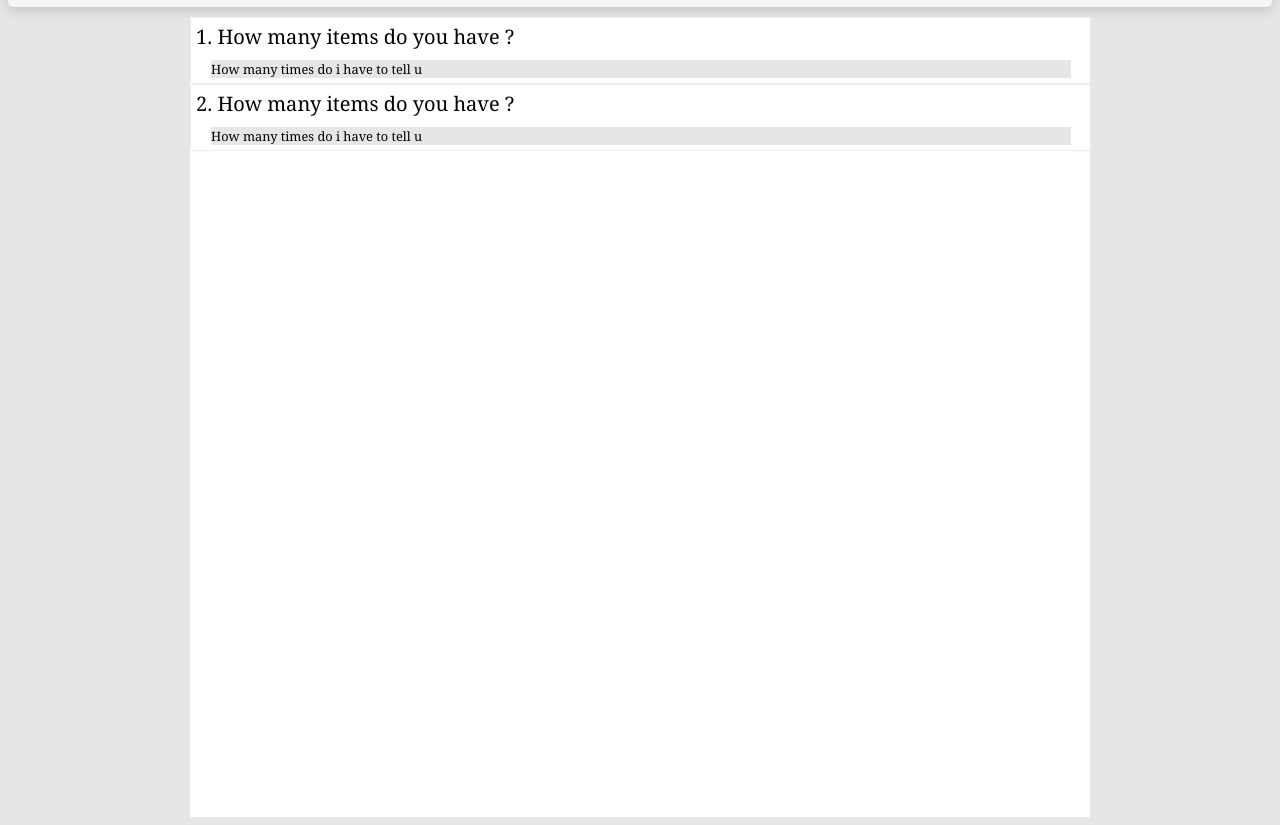
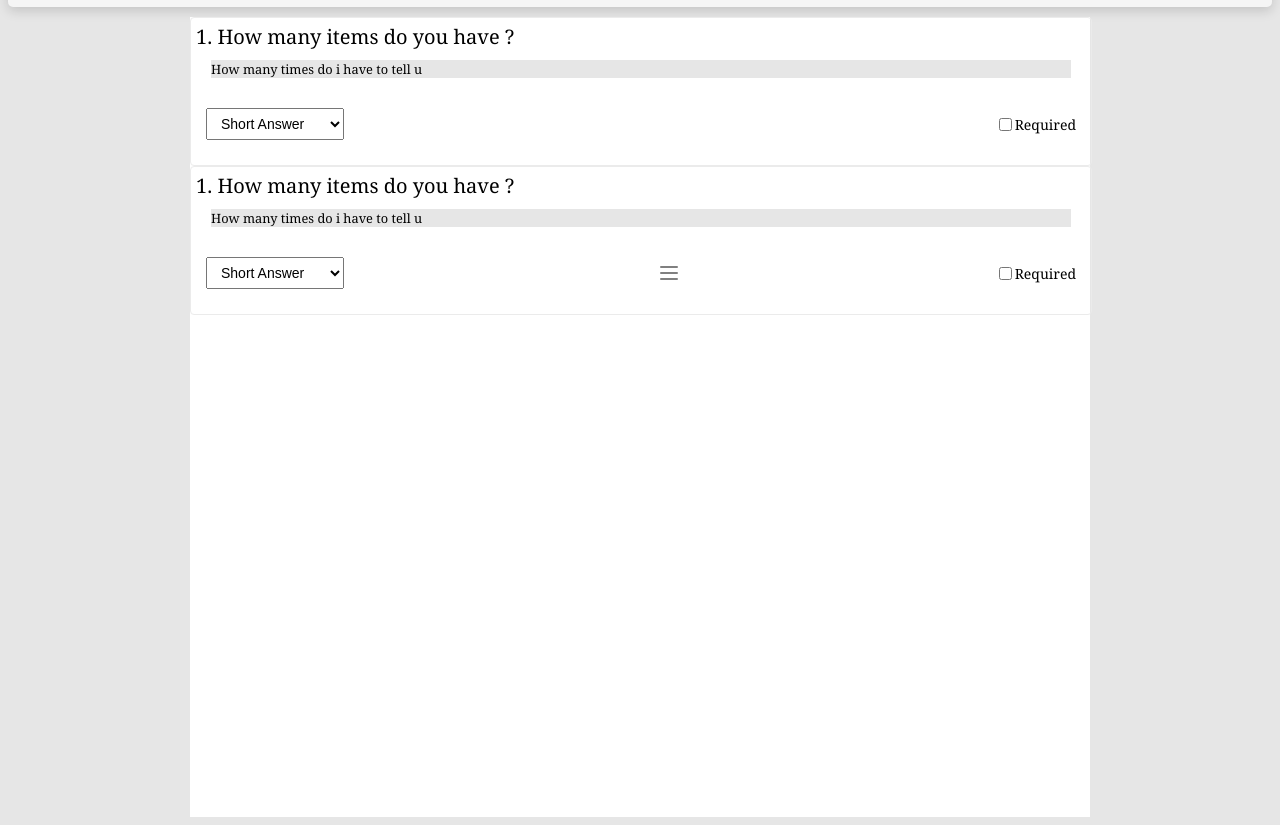
Before and after one commit to SkySaksham/SkyForms, a plain HTML site: page form.html in a window 1280 px wide. Shown: the part 117-942 px from the top of the page. Drawn offline with Linux system fonts and the light colour scheme.

Commit message:
editor improved

```diff
--- /dev/null
+++ b/body.css
@@ -0,0 +1,5 @@
+body {
+    background: rgb(230,230,230);
+    font-family: Georgia, 'Times New Roman', Times, serif, Times, serif;
+    font-weight: 400;
+}
--- a/form.html
+++ b/form.html
@@ -3,6 +3,7 @@
 <head>
     <title id = "head-title">SkyForms</title>
     <link rel="stylesheet" href="./navBar.css">
+    <link rel="stylesheet" href="./body.css">
 </head>
 <body>
 
@@ -12,15 +13,55 @@
     <div class = "Qcard">
         <div class="Qtitle">1. How many items do you have ? </div>
         <div class="Qdescription" > How many times do i have to tell u</div>
+        <div class="Qbottom">
+            <select class="questionType">
+                <option value="short">Short Answer</option>
+                <option value="paragraph">Paragraph</option>
+                <option value="mcq">Multiple Choice</option>
+                <option value="checkbox">Checkboxes</option>
+                <option value="dropdown">Dropdown</option>
+            </select>
+
+            <label class="required">
+                <input type="checkbox">
+                Required
+            </label>
+        </div>
     </div>
+
     <div class = "Qcard">
-        <div class="Qtitle">2. How many items do you have ? </div>
+        <div class="Qtitle">1. How many items do you have ? </div>
         <div class="Qdescription" > How many times do i have to tell u</div>
+        <div class="Qbottom">
+
+            <select class="questionType">
+                <option value="short">Short Answer</option>
+                <option value="paragraph">Paragraph</option>
+                <option value="mcq">Multiple Choice</option>
+                <option value="checkbox">Checkboxes</option>
+                <option value="dropdown">Dropdown</option>
+            </select>
+
+            <div class="dragHandle">
+                <span></span>
+                <span></span>
+                <span></span>
+            </div>
+
+            <label class="required">
+                <input type="checkbox">
+                Required
+            </label>
+        </div>
     </div>
+
+
 
 </div>
 
 </body>
+
+
 <script type="module" >
 import { getNavbar } from "./navBar.js";
 const nav = document.querySelector("#nav");
@@ -58,6 +99,30 @@ nav.replaceWith(getNavbar({left : null, middle : "Draft" , right:'add'}));
     margin:5px;
     width: 100%;
 }
+.Qbottom {
+    display: flex;
+    justify-content: space-between;
+    align-items: center;
+    margin: 10px;
+    padding: 10px 0;
+}
+
+.questionType {
+    margin : 5px;
+    padding: 6px 10px;
+    font-size: 14px;
+}
+
+.required {
+    margin : 5px;
+    display: flex;
+    align-items: center;
+
+    font-size: 14px;
+}
+.required input[type="checkbox"] {
+    accent-color: gray;
+}
 
 .Qcard {
     display : flex;
@@ -65,15 +130,33 @@ nav.replaceWith(getNavbar({left : null, middle : "Draft" , right:'add'}));
     margin: 0 auto;
 
     border: 1px solid rgb(235,235,235);
+
     flex-direction: column;
     border-radius: 4px;
     margin-top: 0px;
+    transition: transform 150ms ease;
 }
 
-body {
-    background: rgb(230,230,230);
-    font-family: Georgia, 'Times New Roman', Times, serif, Times, serif;
+.dragHandle {
+    display: flex;
+    flex-direction: column;
+    gap: 4px;
+    cursor: grab;
 }
+
+.dragHandle span {
+    width: 18px;
+    height: 2px;
+    background: grey;
+    border-radius: 2px;
+}
+
+
+.dragHandle:active {
+    cursor: grabbing;
+}
+
+
 </style>
 
 </html>
--- a/navBar.css
+++ b/navBar.css
@@ -30,10 +30,6 @@ nav h1 {
     font-size: clamp(1rem, 2vw, 1.25rem);
 
 }
-body {
-    font-family: "Inter", sans-serif;
-    font-weight: 400;
-}
 
 .navbtn {
     display: flex;
```
